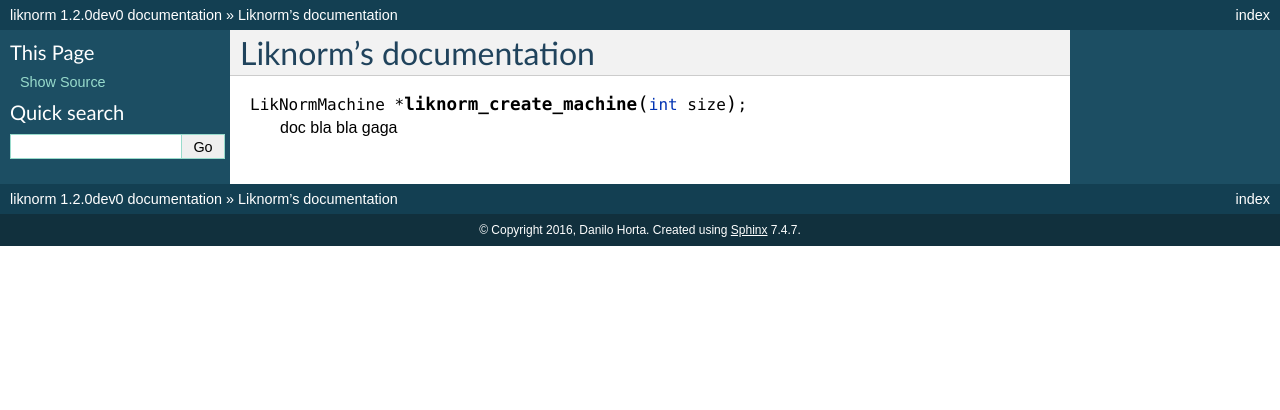
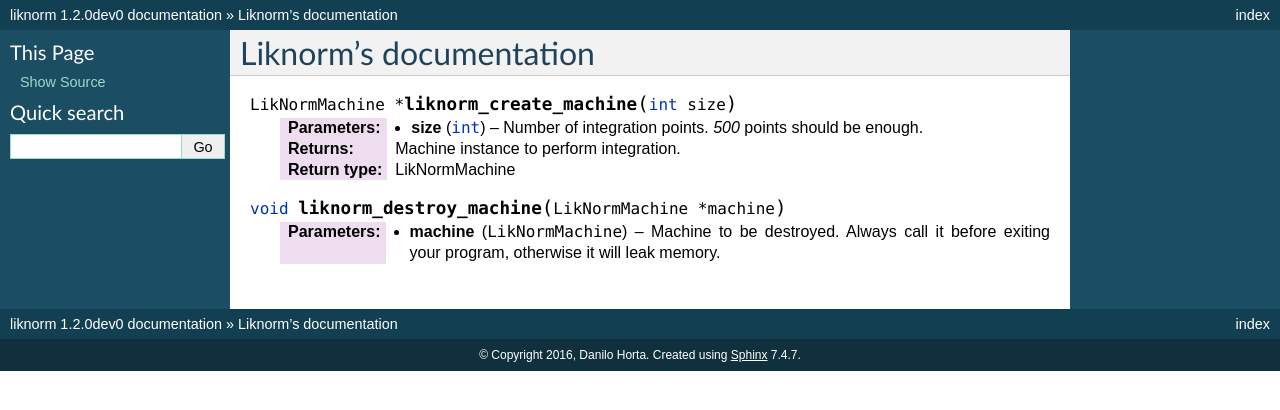
Before and after one commit to limix/liknorm, a Sphinx documentation site: the page built from doc/index.rst, in a window 1280 px wide. Shown: the top 410 px of the page. Built offline with Sphinx 7.4.7, drawn with Linux system fonts in a browser that asks for light colours.

Commit message:
proper doc

```diff
--- a/doc/index.rst
+++ b/doc/index.rst
@@ -2,7 +2,15 @@
 Liknorm's documentation
 =======================
 
-.. c:function:: LikNormMachine* liknorm_create_machine(int size);
+.. c:function:: LikNormMachine* liknorm_create_machine(int size)
 
-  doc bla bla
-  gaga
+  :param int size: Number of integration points. `500` points should be
+                   enough.
+  :return: Machine instance to perform integration.
+  :rtype: LikNormMachine
+
+.. c:function:: void liknorm_destroy_machine(LikNormMachine *machine)
+
+  :param LikNormMachine machine: Machine to be destroyed. Always call it before
+                                 exiting your program, otherwise it will
+                                 leak memory.
```
